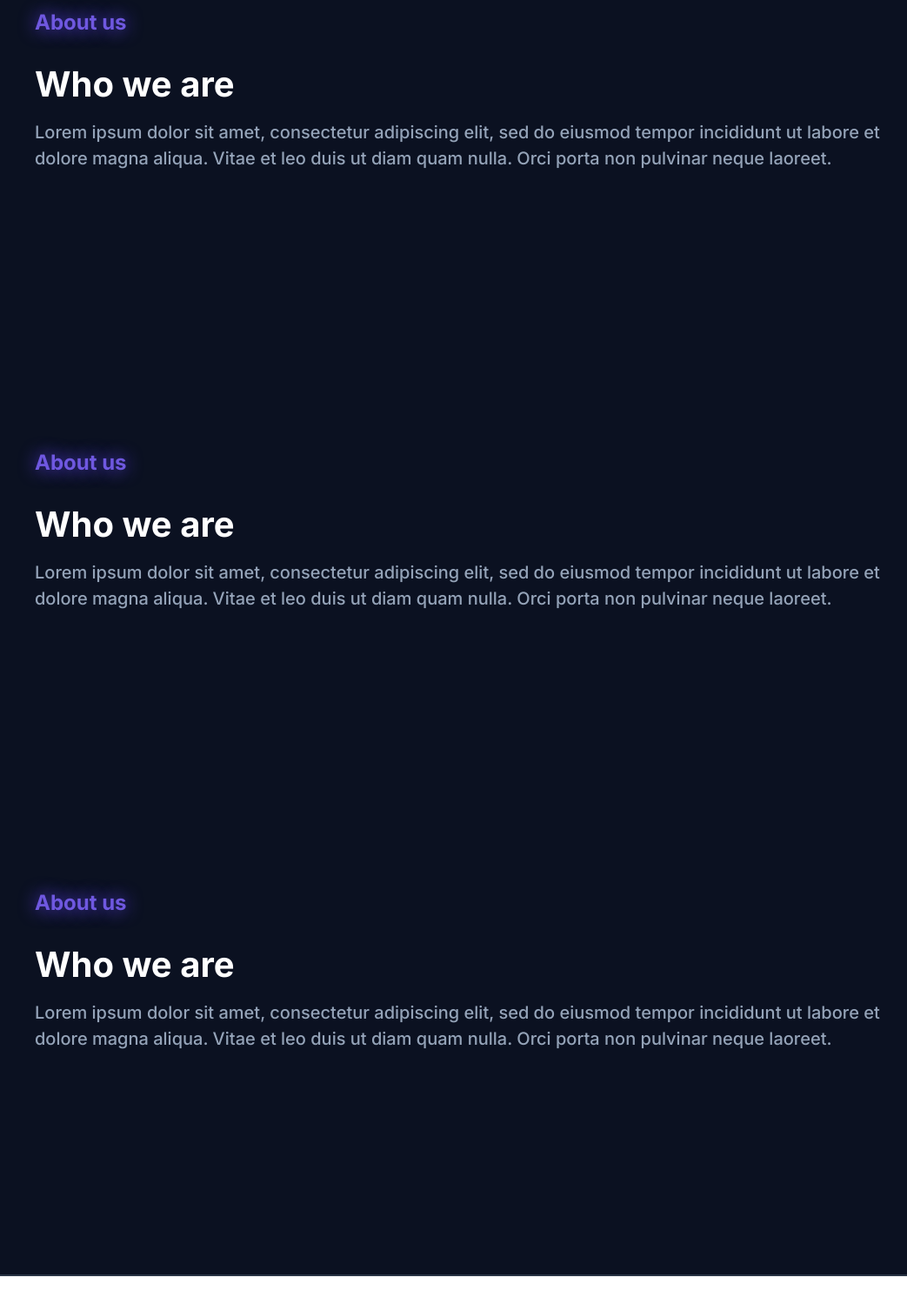
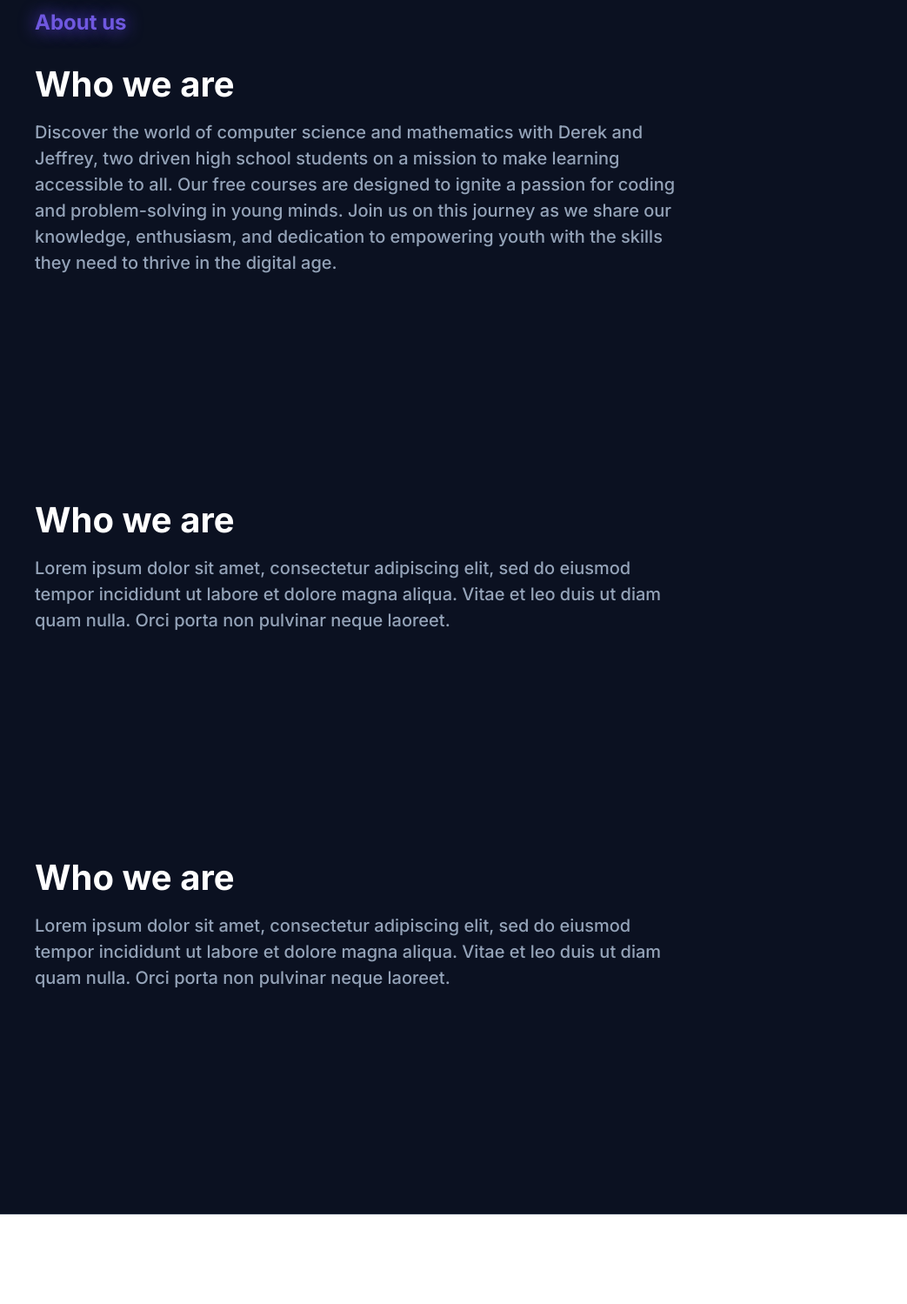
Before and after one commit to clementhart999/clementhart999.github.io, a plain HTML site: page templates/index.html in a window 1280 px wide. Shown: the part 820-2319 px from the top of the page at 87% size, without its empty margins (88-1131 px from the left). Drawn offline with nearby package versions, Linux system fonts and the light colour scheme; files that its build step writes are made by us from their sources; files whose address does not match are found by name.

Commit message:
About us

```diff
--- a/templates/index.html
+++ b/templates/index.html
@@ -37,23 +37,19 @@
     </section>
     <section class="flex col left gap-32 primary border-top">
       <h6 class="title">About us</h6>
+      <div class="flex col gap-256" style="max-width:750px;">
+        <div class="flex left col gap-16">
+          <h3>Who we are</h3>
+          <p>Discover the world of computer science and mathematics with Derek and Jeffrey, two driven high school students on a mission to make learning accessible to all. Our free courses are designed to ignite a passion for coding and problem-solving in young minds. Join us on this journey as we share our knowledge, enthusiasm, and dedication to empowering youth with the skills they need to thrive in the digital age.</p>
+        </div>
         <div class="flex left col gap-16">
           <h3>Who we are</h3>
           <p>Lorem ipsum dolor sit amet, consectetur adipiscing elit, sed do eiusmod tempor incididunt ut labore et dolore magna aliqua. Vitae et leo duis ut diam quam nulla. Orci porta non pulvinar neque laoreet.</p>
         </div>
-    </section>
-    <section class="flex col left gap-32 primary">
-      <h6 class="title">About us</h6>
         <div class="flex left col gap-16">
           <h3>Who we are</h3>
           <p>Lorem ipsum dolor sit amet, consectetur adipiscing elit, sed do eiusmod tempor incididunt ut labore et dolore magna aliqua. Vitae et leo duis ut diam quam nulla. Orci porta non pulvinar neque laoreet.</p>
         </div>
-    </section>
-    <section class="flex col left gap-32 primary border-bottom">
-      <h6 class="title">About us</h6>
-      <div class="flex left col gap-16">
-        <h3>Who we are</h3>
-        <p>Lorem ipsum dolor sit amet, consectetur adipiscing elit, sed do eiusmod tempor incididunt ut labore et dolore magna aliqua. Vitae et leo duis ut diam quam nulla. Orci porta non pulvinar neque laoreet.</p>
       </div>
     </section>
     <section class="secondary border-top">
```
Lines whose indentation alone changed are shown as unchanged.
